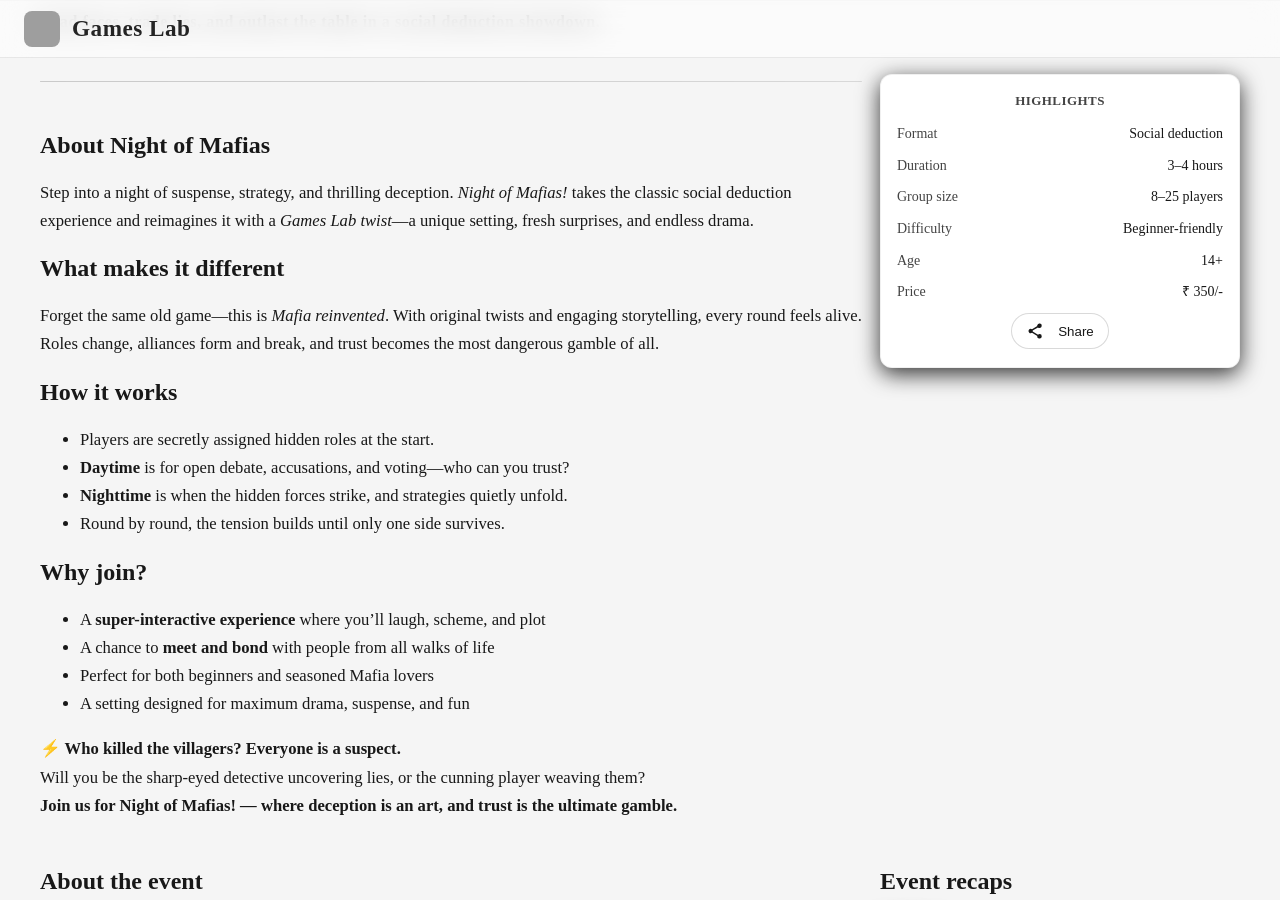
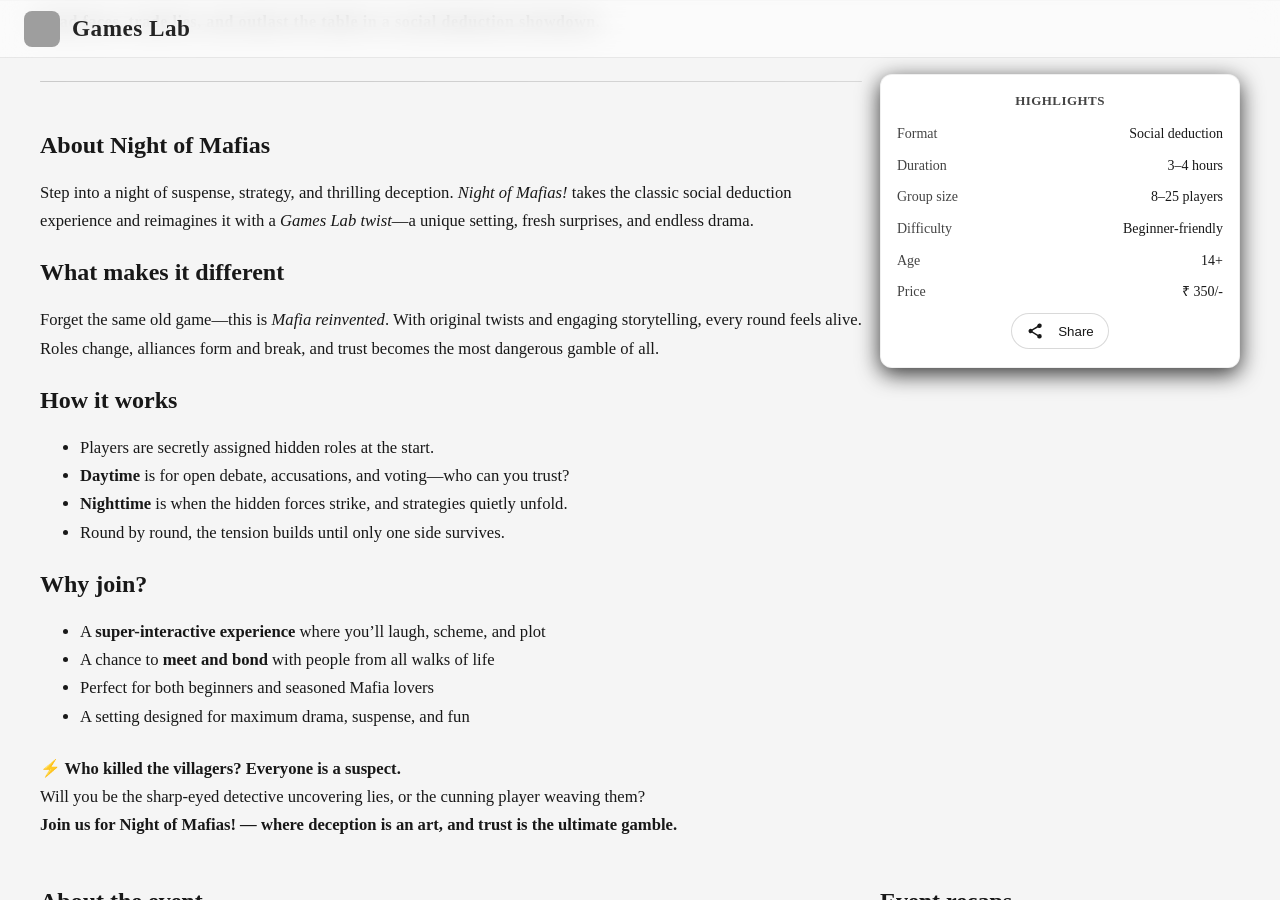
Before and after one commit to gameslabbangalore-maker/website, a Jekyll site: the page built from _events/night-of-mafias.md, in a window 1280 px wide and 900 px high, scrolled down 750 px. Built offline with Jekyll 4.4.1, drawn with Linux system fonts in a browser that asks for light colours; grey boxes are pictures that could not be loaded.

Commit message:
Update styles-event.html

```diff
--- a/_includes/styles-event.html
+++ b/_includes/styles-event.html
@@ -122,4 +122,15 @@
 .phone-menu a{display:inline-block;padding:8px 12px;border-radius:8px;text-decoration:none;font-weight:700;background:rgba(255,255,255,.06);color:var(--text-main) !important}
 .phone-menu a:hover{background:rgba(255,255,255,.12);color:var(--accent) !important}
 @media (prefers-color-scheme: light){.phone-menu{box-shadow:0 8px 24px rgba(0,0,0,.12)}}
+
+  /* Keep the structured sections single-column on desktop (without affecting other blocks) */
+.structured-sections .section {
+  display: block; /* overrides any grid-based section layout on wide screens */
+}
+.structured-sections .section + .section {
+  margin-top: var(--space-6, 24px);
+}
+.video-landscape, .video-portrait {
+  text-decoration: none; /* avoid blue link look over thumbnails */
+}
 </style>
```
